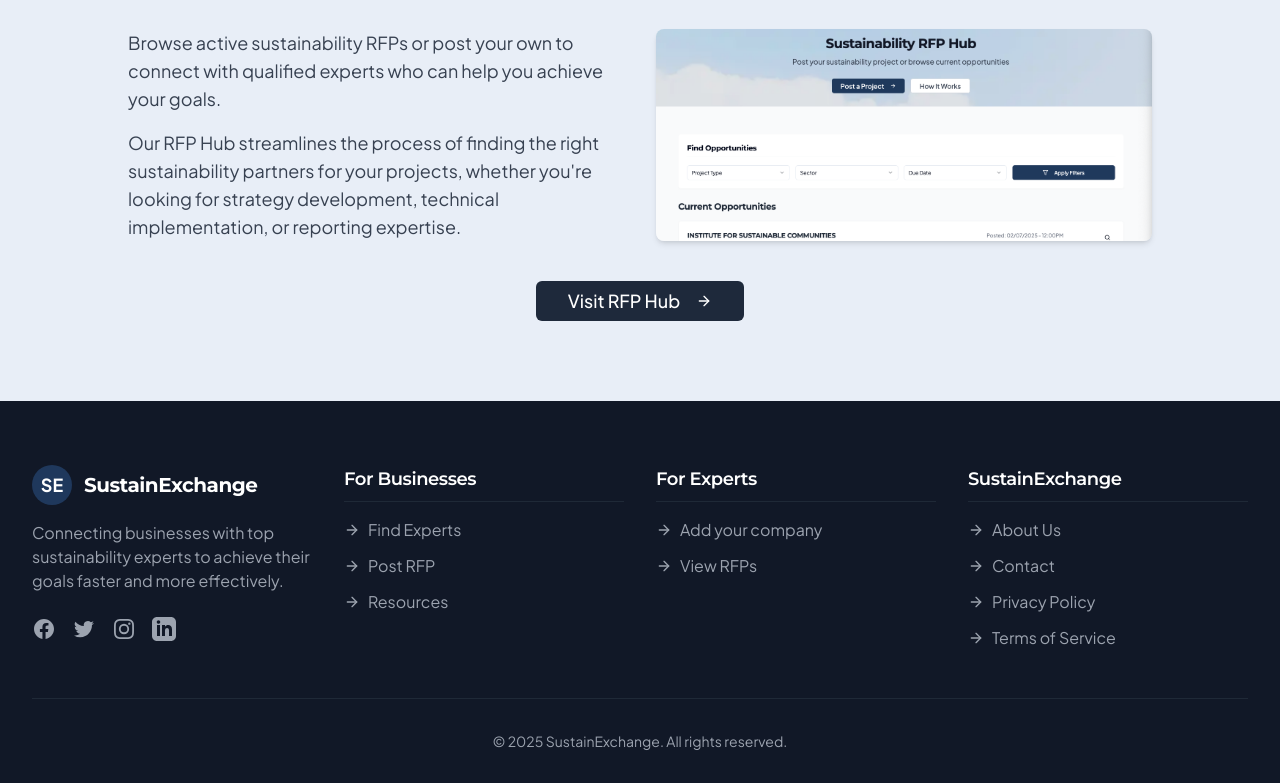
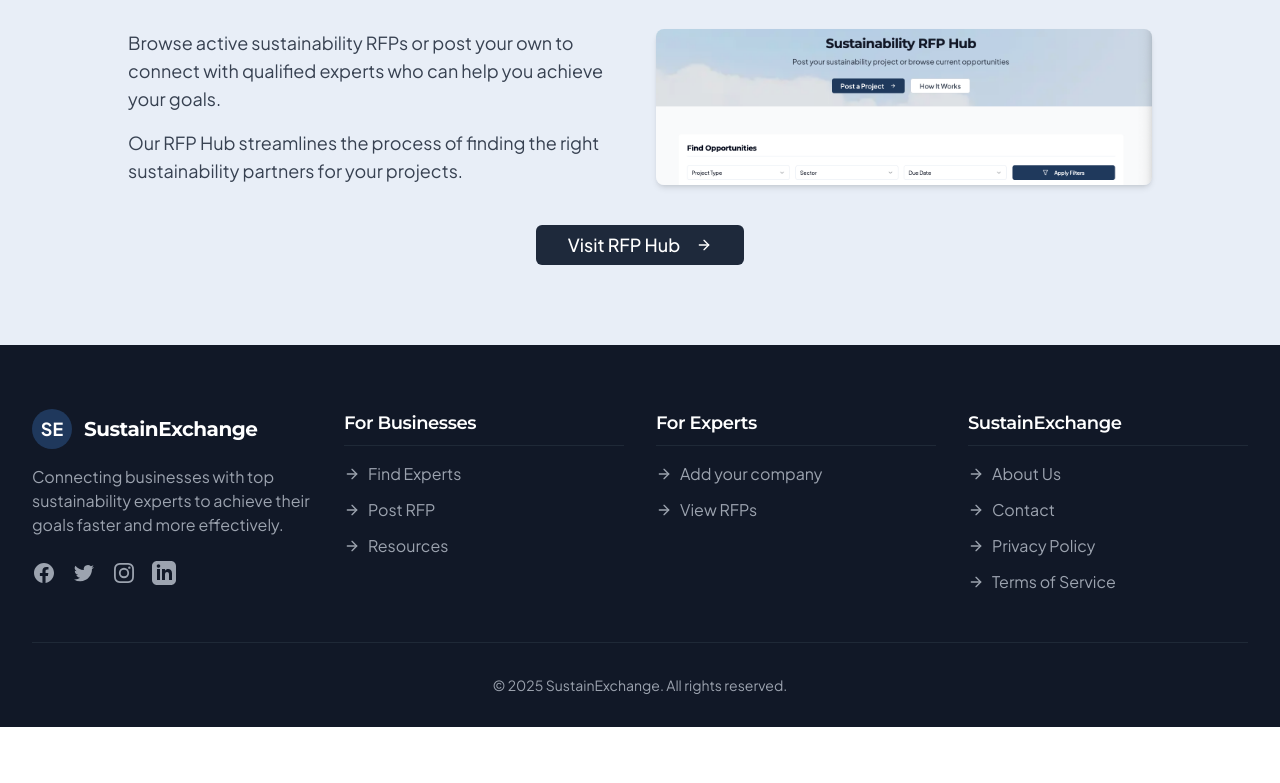
Before and after one commit to kduckets/sustainexchange, a Next.js app: page / in a window 1280 px wide. Shown: the part 1564-2347 px from the top of the page. After the commit the page ends 2291 px from the top, so only its background shows below. Built offline with nearby package versions, Linux system fonts and the light colour scheme.

Commit message:
Update page.tsx

```diff
--- a/app/page.tsx
+++ b/app/page.tsx
@@ -164,8 +164,7 @@ export default function Home() {
                   achieve your goals.
                 </p>
                 <p className="text-lg text-gray-700">
-                  Our RFP Hub streamlines the process of finding the right sustainability partners for your projects,
-                  whether you're looking for strategy development, technical implementation, or reporting expertise.
+                  Our RFP Hub streamlines the process of finding the right sustainability partners for your projects.
                 </p>
               </div>
 
```
